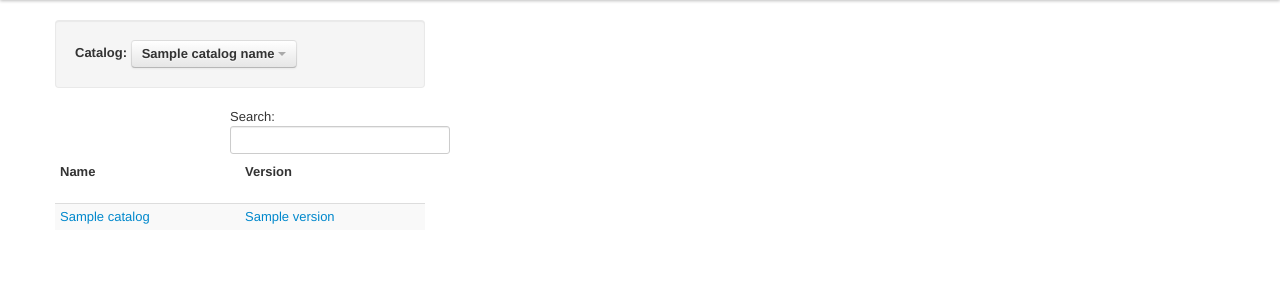
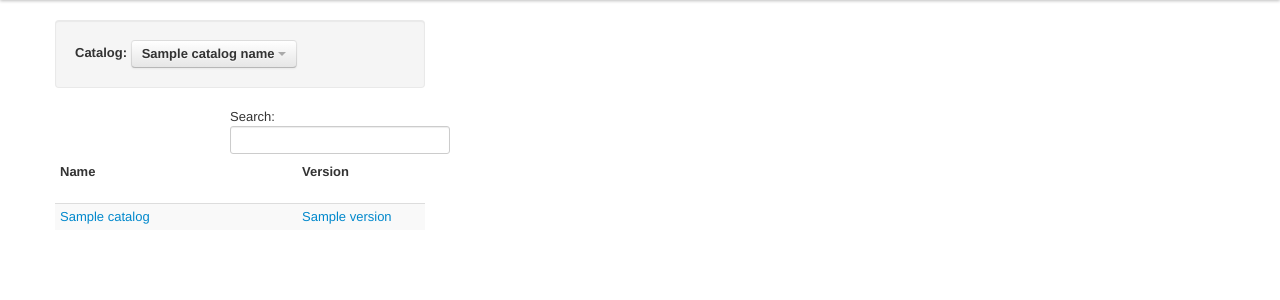
Before and after one commit to munki/munkiwebadmin, a Django app: template catalogs/templates/catalogs/catalog.html in a window 1280 px wide. Shown: the part 40-340 px from the top of the page. Run offline with Django 3.2, Linux system fonts and the light colour scheme; the template is opened without the code that fills it: most values are stand-ins (such as "Sample title", 1, 10 or a date in 2020); lists and menus that the app fills with data are empty; some libraries are stand-ins or nearby versions.

Commit message:
Improve handling of long name and version strings in the catalog table. Two approaches are used, the first is by adding hints before underscores and full stops to tell the browser that it may wrap the text at that point. The second is to use the css word-wrap property to forcibly wrap text. This has required that the version column was given a set width. To ensure there is no confusion if version numbers are wrapped, a horizontal line is added between versions if multiple

```diff
--- a/catalogs/templates/catalogs/catalog.html
+++ b/catalogs/templates/catalogs/catalog.html
@@ -1,8 +1,25 @@
 {% extends 'base.html' %}
+{% load munkiwebadmin_extras %}
 
 {% block extra_style %}
 {% load static %}
 <!--<link rel="stylesheet" href="{% get_static_prefix %}css/catalogs.css" type="text/css" media="all" />-->
+<style>
+.wraptext {
+	table-layout: fixed;
+	word-wrap: break-word;
+}
+
+.list {
+	list-style: none;
+	padding: 0px;
+	margin: 0px;
+}
+
+.listborder {
+	border-top: solid 1px #DDD;
+}
+</style>
 {% endblock extra_style %}
 {% block java_script %}
 {% load static %}
@@ -18,14 +35,13 @@
           "sDom": "<'row'<'span6'l><'span6'f>r>t<'row'<'span6'i><'span6'p>>",
           "bPaginate": false,
           "sScrollY": 0,
-					"sScrollX": "100%",
-					"bScrollCollapse": true,
+          "sScrollX": "100%",
           "bScrollCollapse": true,
           "bInfo": false,
           "bStateSave": true,
           "aaSorting": [[0,'asc']],
           "aoColumnDefs": [
-                { "bSortable": false, "aTargets": [ 1 ] }
+                { "bSortable": false, "sWidth": "32%", "aTargets": [ 1 ] }
               ]
       });
 		sizeCatalogsTableToFit();
@@ -64,7 +80,7 @@
           </ul>
         </span></strong>
         </div>
-		    <table class="table table-striped table-condensed" id='catalog_items'>
+		    <table class="table table-striped table-condensed wraptext" id='catalog_items'>
 		      <thead>
 		        <tr><th>Name</th><th>Version</th></tr>
 		      </thead>
@@ -76,13 +92,22 @@
   			      {% with item_name.list|dictsortreversed:'version' as item_list %}
   			        <a href='#' onClick="getCatalogItem('{{ catalog_name }}', '{{ item_list.0.index }}', '{{ item_name.grouper }}', '{{ item_list.0.version }}')">
   			      {% endwith %}
-  				    {{ item_name.grouper }}</a>
+  				    {{ item_name.grouper|wrappable }}</a>
   			      </td>
   			      <td class='version'>
+  			        <ul class='list'>
   				      {% for item in item_name.list|dictsortreversed:'version' %}
-  					    <a href='#' onClick="getCatalogItem('{{ catalog_name }}', '{{ item.index }}', '{{ item_name.grouper }}', '{{ item.version }}')">
-  						  {{ item.version }}</a><br />
+						{% if forloop.counter0 == 0 %}
+  					      <li><a href='#' onClick="getCatalogItem('{{ catalog_name }}', '{{ item.index }}', '{{ item_name.grouper }}', '{{ item.version }}')">
+  						    {{ item.version|wrappable }}</a>
+  						  </li>
+  						 {% else %}
+  					      <li class='listborder'><a href='#' onClick="getCatalogItem('{{ catalog_name }}', '{{ item.index }}', '{{ item_name.grouper }}', '{{ item.version }}')">
+  						    {{ item.version|wrappable }}</a>
+  						  </li>
+  						 {% endif %}
   				      {% endfor %}
+  				    </ul>
   			      </td>
 			      </tr>
 		        {% endfor %}
--- /dev/null
+++ b/catalogs/templatetags/munkiwebadmin_extras.py
@@ -0,0 +1,32 @@
+from django import template
+from django.template.defaultfilters import stringfilter
+from django.utils.html import conditional_escape
+from django.utils.safestring import mark_safe
+
+# Reference for creating custom filters and tags:-
+# https://docs.djangoproject.com/en/dev/howto/custom-template-tags/
+
+register = template.Library()
+
+@register.filter(name='wrappable', needs_autoescape=True)
+@stringfilter
+def wrappable_filter(value, autoescape=None):
+    """
+    Places zero-width breaking spaces in text to allow it to wrap
+    before a underscore (_) or fullstop (.). The browser will use this
+    as a hint as to where to wrap the text if required.
+    """
+
+    # Escape the input text so that it's safe to display
+    if autoescape:
+        esc = conditional_escape
+    else:
+        esc = lambda x: x
+    escaped_wrapped_text = '%s' % (esc(value))
+
+    # Add hints to the browser that it can wrap before a _ of .
+    escaped_wrapped_text = escaped_wrapped_text.replace('_', '&#8203;_')
+    escaped_wrapped_text = escaped_wrapped_text.replace('.', '&#8203;.')
+
+    # Return the text marked as safe so that the new &#8203;'s aren't escaped
+    return mark_safe(escaped_wrapped_text)
```
Also changed, not shown: catalogs/templatetags/__init__.py (added).
